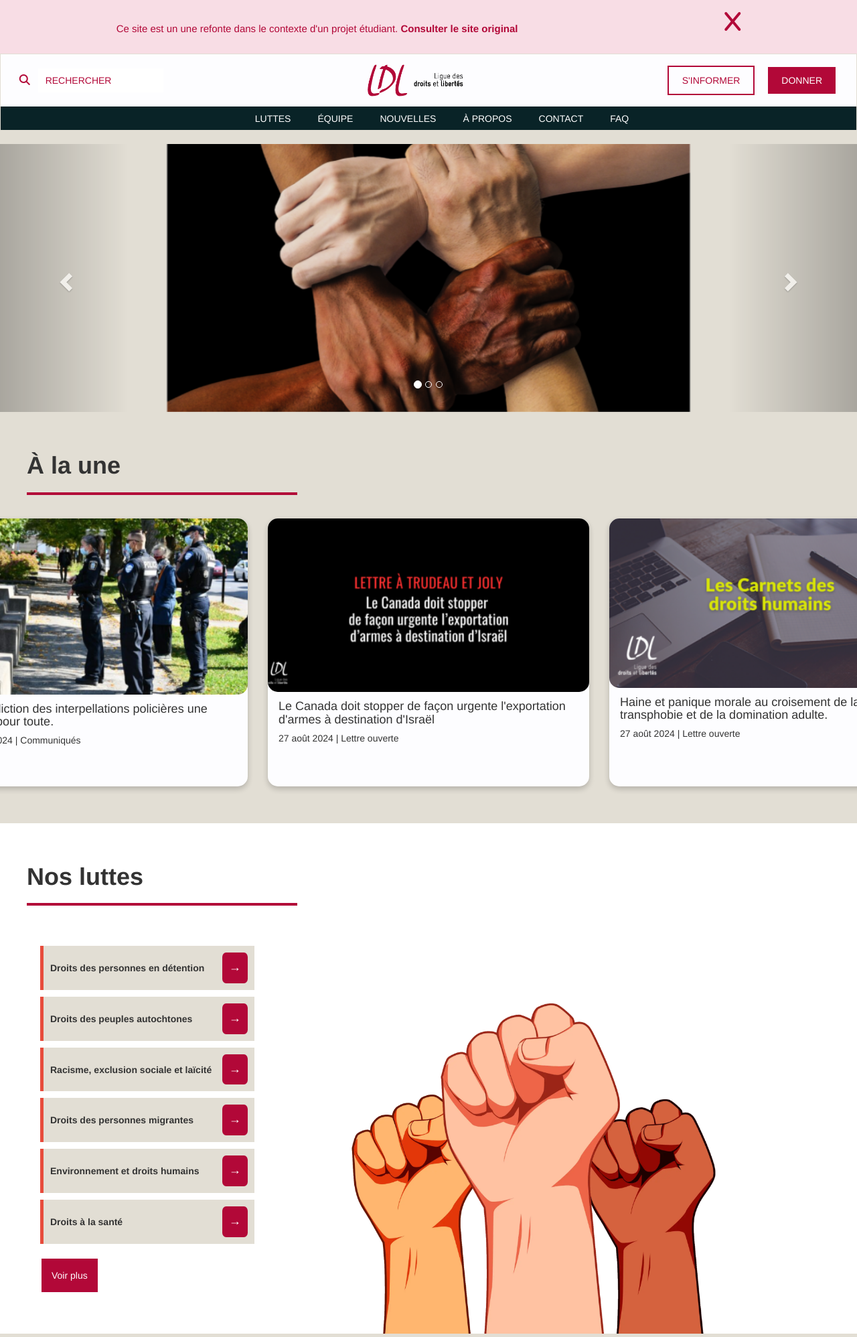
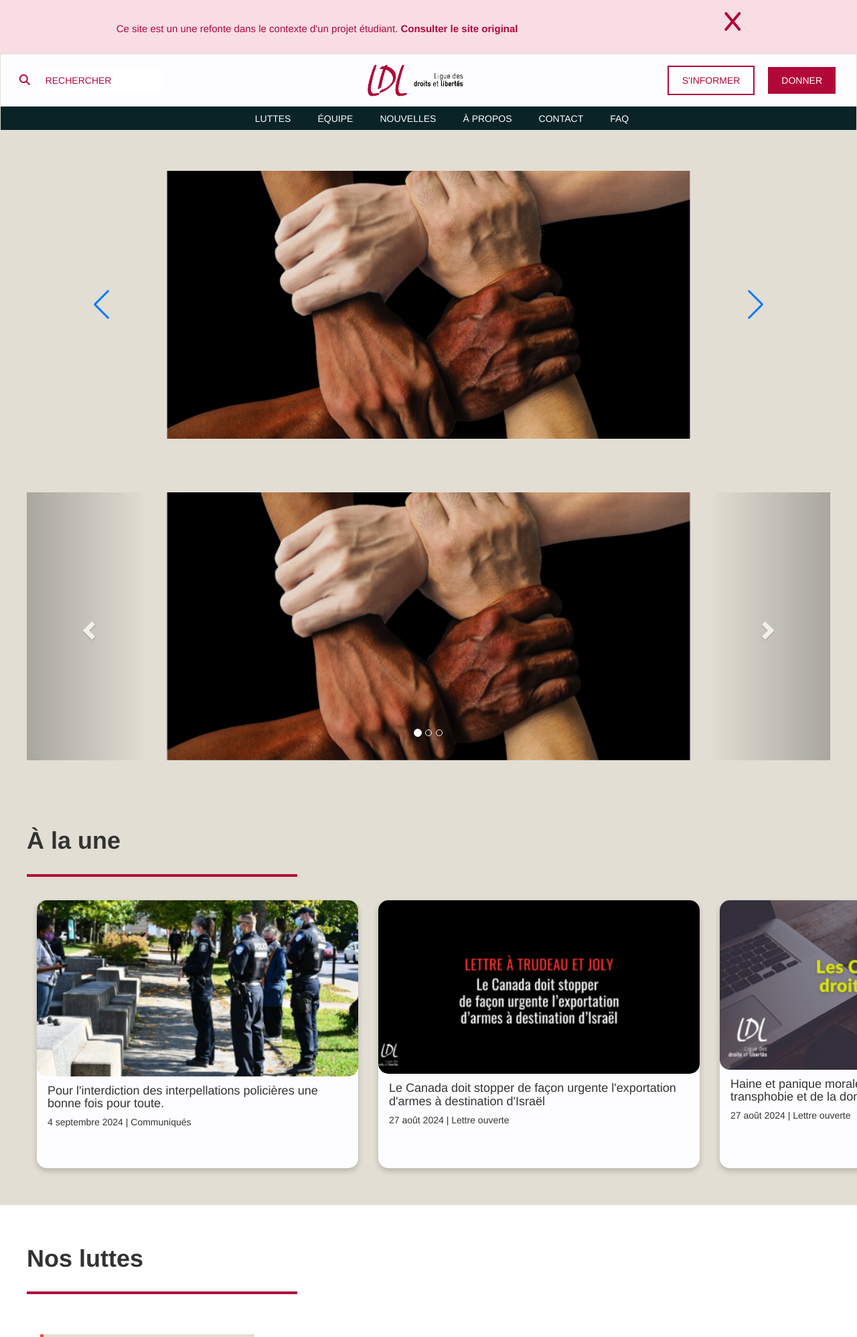
Before and after one commit to TheBoyzs/droits-et-libertes-the-boyzs, a PHP site: page / in a window 1280 px wide. Shown: the top 1996 px of the page at 67% size. Run offline with PHP 8.4, Linux system fonts and the light colour scheme; some libraries are stand-ins or nearby versions.

Commit message:
début carousel swiper

```diff
--- a/index.html
+++ b/index.html
@@ -10,10 +10,14 @@
     <link rel="stylesheet" href="https://maxcdn.bootstrapcdn.com/bootstrap/3.4.1/css/bootstrap.min.css">
     <script src="https://ajax.googleapis.com/ajax/libs/jquery/3.7.1/jquery.min.js"></script>
     <script src="https://maxcdn.bootstrapcdn.com/bootstrap/3.4.1/js/bootstrap.min.js"></script>
+
     <link rel="preconnect" href="https://fonts.googleapis.com">
     <link rel="preconnect" href="https://fonts.gstatic.com" crossorigin>
     <link rel="icon" type="image/x-icon" href="/sources/medias/ldl-icone.ico">
     <link href="https://fonts.googleapis.com/css2?family=Manrope:wght@200..800&display=swap" rel="stylesheet">
+    <link rel="stylesheet"
+    href=https://cdn.jsdelivr.net/npm/swiper@11/swiper-bundle.min.css />
+
     <link rel="stylesheet" href="styles.css">
 </head>
 
@@ -80,6 +84,34 @@
             </div>
         </div>
     </header>
+    <section>
+        <div class="swiper">
+
+            <div class="swiper-wrapper">
+
+              <div class="swiper-slide">
+                <img src="sources/medias/4manholdinghands.PNG" alt="Los Angeles">
+              </div>
+              <div class="swiper-slide">
+                <img src="sources/medias/image_article_jmartel_livre_20240709-731x1118.png" alt="Chicago">
+              </div>
+              <div class="swiper-slide">
+                <img src="sources/medias/image_carnet_droit_humain_generique_20231006-448x448.png" alt="New York">
+              </div>
+            </div>
+
+
+
+            <div class="swiper-button-prev"></div>
+            <div class="swiper-button-next"></div>
+
+        </div>
+    </section>
+
+
+
+
+
     <section name="carrousel">
         <div id="myCarousel" class="carousel slide" data-ride="carousel">
             <!-- Indicators -->
@@ -256,6 +288,7 @@
             </div>
         </div>
     </footer>
+    <script src="https://cdn.jsdelivr.net/npm/swiper@11/swiper-element-bundle.min.js"></script>
     <script src="main.js"></script>
 </body>
 
--- a/partials/_base.scss
+++ b/partials/_base.scss
@@ -57,3 +57,8 @@ section:not([name="carrousel"]) {
   margin: auto;
   padding: 40px;
 }
+
+section:not([name="swiper"]) {
+  margin: auto;
+  padding: 40px;
+}
--- a/styles.css
+++ b/styles.css
@@ -50,6 +50,11 @@ section hr {
 }
 
 section:not([name=carrousel]) {
+  margin: auto;
+  padding: 40px;
+}
+
+section:not([name=swiper]) {
   margin: auto;
   padding: 40px;
 }
@@ -797,4 +802,22 @@ section {
 }
 .don.don-wrapper.__description-don-wrapper p {
   font-size: 20px;
+}
+
+section {
+  display: grid;
+  grid-template-columns: auto;
+  grid-template-rows: auto;
+}
+
+.swiper {
+  justify-self: center;
+  width: 80vw;
+  height: 50vh;
+}
+.swiper .swiper-wrapper .swiper-slide {
+  width: 80vw;
+  height: 50vh;
+  display: flex;
+  justify-content: center;
 }/*# sourceMappingURL=styles.css.map */
--- a/styles.scss
+++ b/styles.scss
@@ -10,3 +10,4 @@
 @use "partials/testimony";
 @use "partials/luttes";
 @use "partials/don";
+@use "partials/swiper";
```
Also changed, not shown: main.js (+20 -0 lines), partials/_swiper.scss (added, +24 -0 lines), 1 other file.
